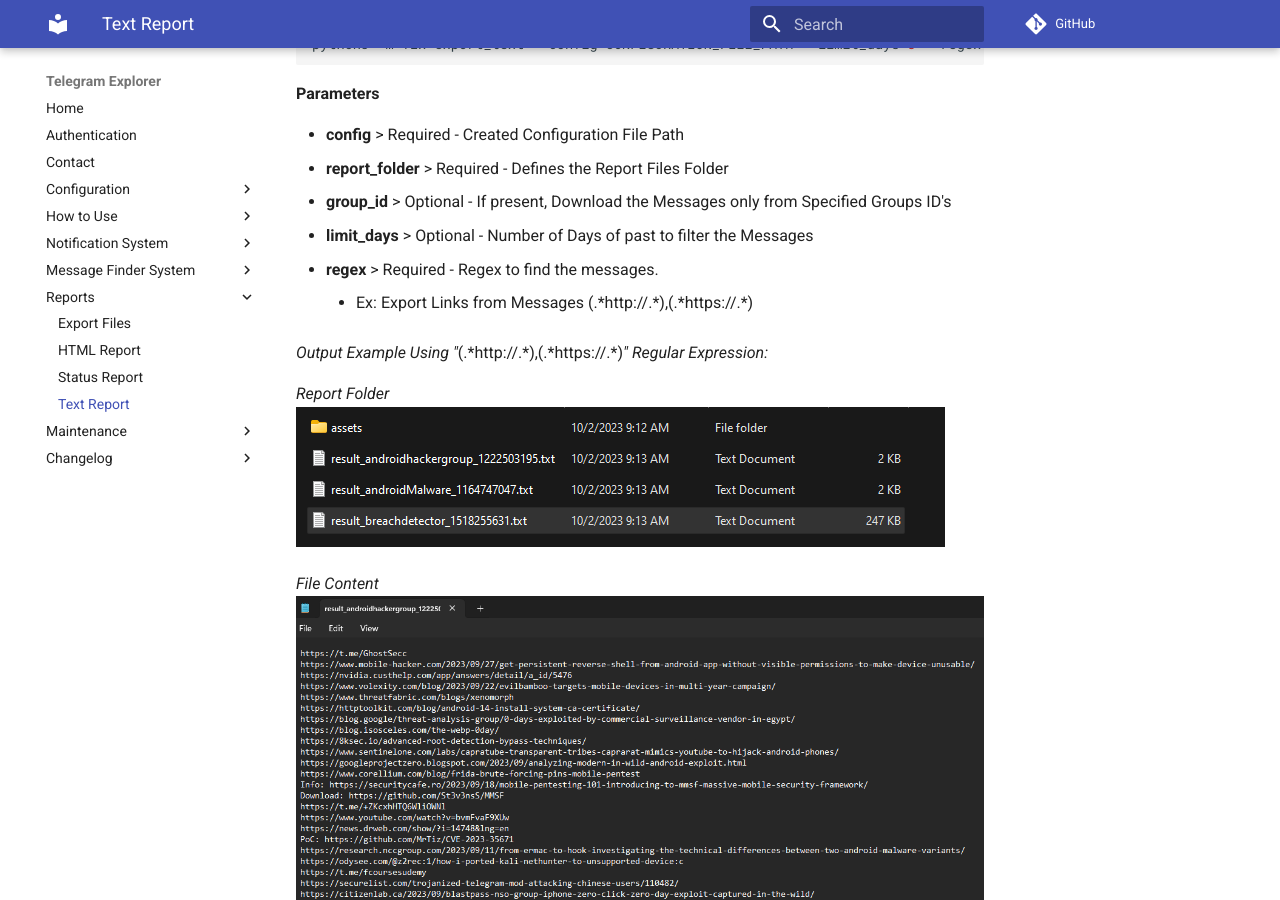
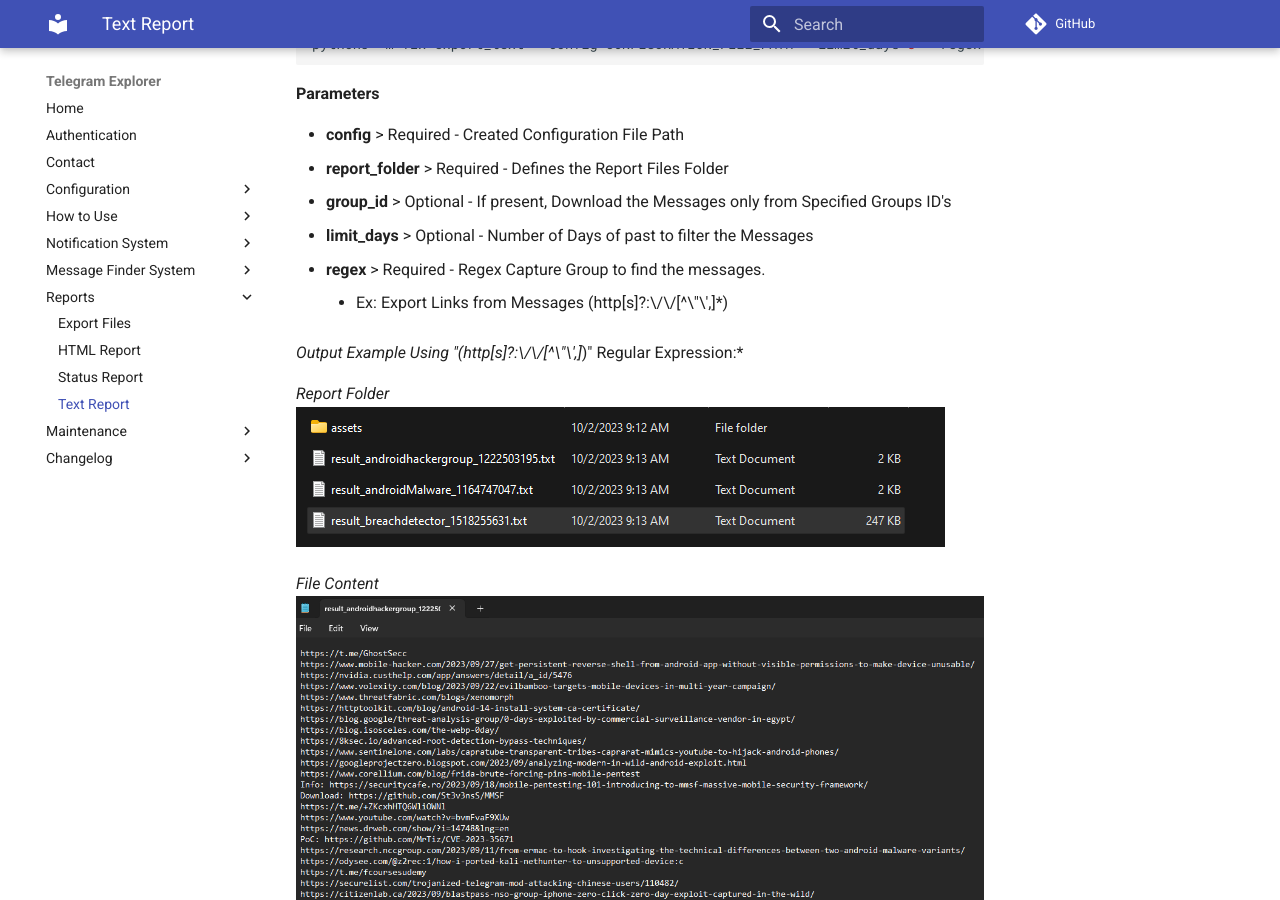
Before and after one commit to guibacellar/TEx, an MkDocs documentation site: the page built from docs/report/report_text.md, in a window 1280 px wide and 900 px high, scrolled down 403 px. Built offline with MkDocs 1.6.1 and Material for MkDocs 9.7.7, drawn with Linux system fonts in a browser that asks for light colours; comment, search, counter and statistics services are not loaded.

````diff
--- a/docs/report/report_text.md
+++ b/docs/report/report_text.md
@@ -7,13 +7,13 @@ This way, you can generate simple outputs containing any type of information pre
 **Full Command:**
 
 ```bash
-python3 -m TEx export_text --config CONFIGURATION_FILE_PATH --order_desc --limit_days 3 --regex REGEX --report_folder REPORT_FOLDER_PATH --group_id 12547,1256698
+python3 -m TEx export_text --config CONFIGURATION_FILE_PATH --order_desc --limit_days 3 --regex REGEX_CAPTURE_GROUP --report_folder REPORT_FOLDER_PATH --group_id 12547,1256698
 ```
 
 **Basic Command:**
 
 ```bash
-python3 -m TEx export_text --config CONFIGURATION_FILE_PATH --limit_days 3 --regex REGEX --report_folder REPORT_FOLDER_PATH
+python3 -m TEx export_text --config CONFIGURATION_FILE_PATH --limit_days 3 --regex REGEX_CAPTURE_GROUP --report_folder REPORT_FOLDER_PATH
 ```
 **Parameters**
 
@@ -21,10 +21,10 @@ python3 -m TEx export_text --config CONFIGURATION_FILE_PATH --limit_days 3 --reg
   * **report_folder** > Required - Defines the Report Files Folder
   * **group_id** > Optional - If present, Download the Messages only from Specified Groups ID's
   * **limit_days** > Optional - Number of Days of past to filter the Messages
-  * **regex** > Required - Regex to find the messages.
-    * Ex: Export Links from Messages (.\*http://.\*),(.\*https://.\*)
+  * **regex** > Required - Regex Capture Group to find the messages.
+    * Ex: Export Links from Messages (http[s]?:\/\/[^\"\',]*)
 
-*Output Example Using "*(.\*http://.\*),(.\*https://.\*)*" Regular Expression:*
+*Output Example Using "(http[s]?:\/\/[^\"\',]*)" Regular Expression:*
 
 *Report Folder*
 ![text_report_files.png](../media/text_report_files.png)
````
Also changed, not shown: docs/changelog/v030.md (+4 -2 lines).
